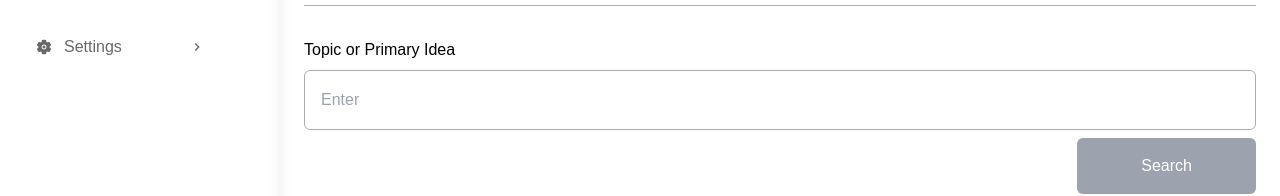
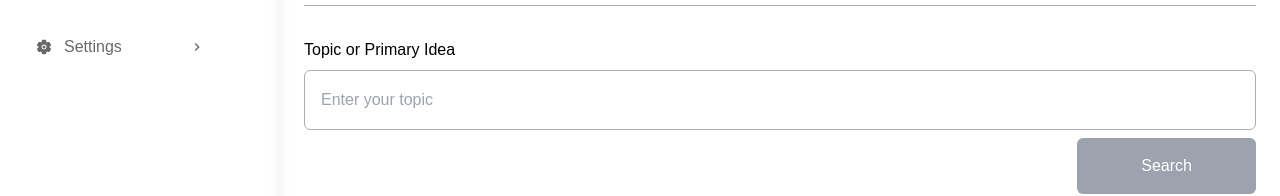
Before and after one commit to AChris-T/ghostryt, a Next.js app: page /Generate_Keyword in a window 1280 px wide. Shown: the part 315-511 px from the top of the page. Built offline with nearby package versions, Linux system fonts and the light colour scheme.

Commit message:
made some adjustment on the dashboard page

```diff
--- a/src/app/(dashboard)/Generate_Keyword/page.jsx
+++ b/src/app/(dashboard)/Generate_Keyword/page.jsx
@@ -24,7 +24,7 @@ export default function page() {
         <label>Topic or Primary Idea</label>
         <input
           className="border-[1px] h-[60px] px-4 rounded-md focus:outline-none "
-          placeholder="Enter"
+          placeholder="Enter your topic"
           value={inputValue}
           onChange={handleInputChange}
         />
```
